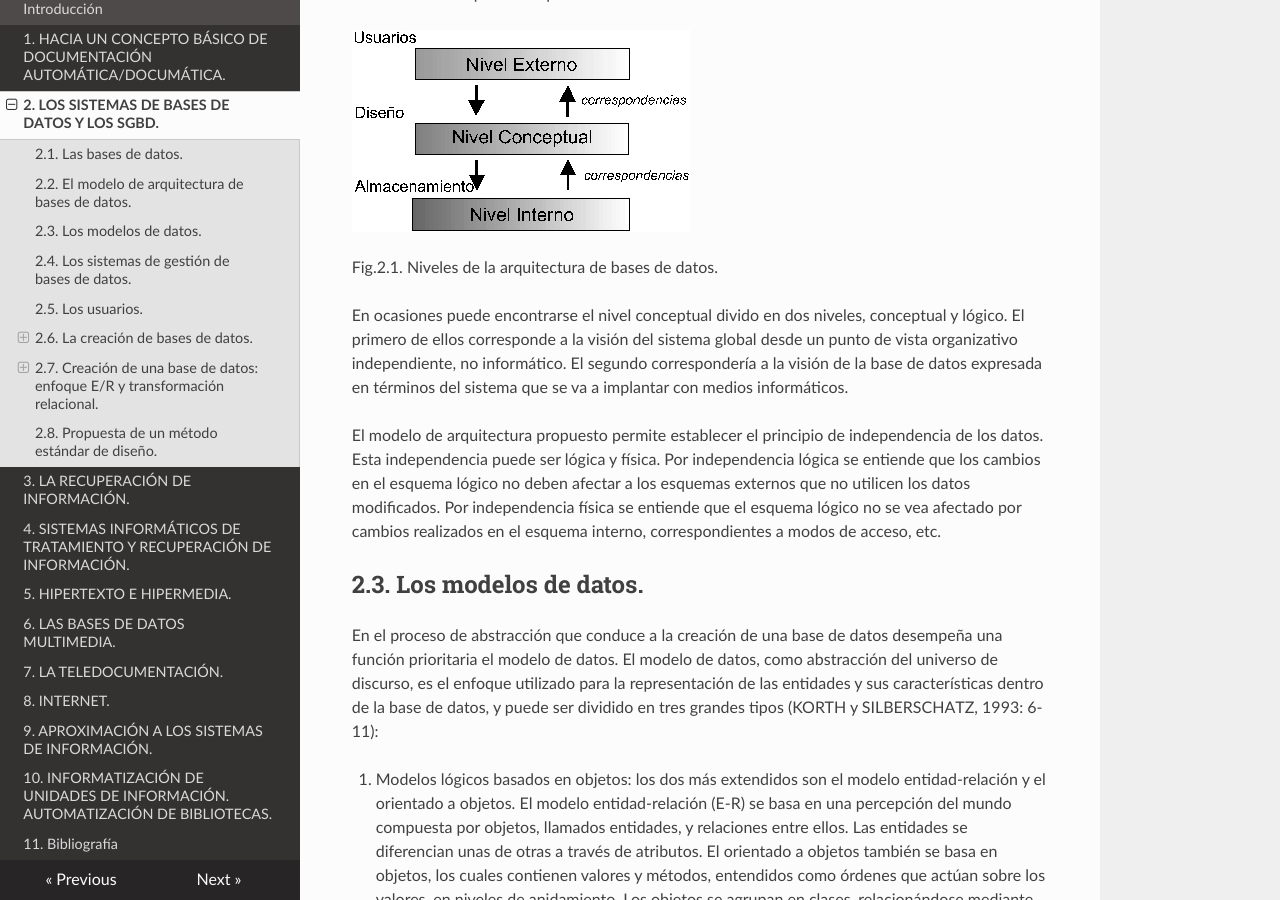
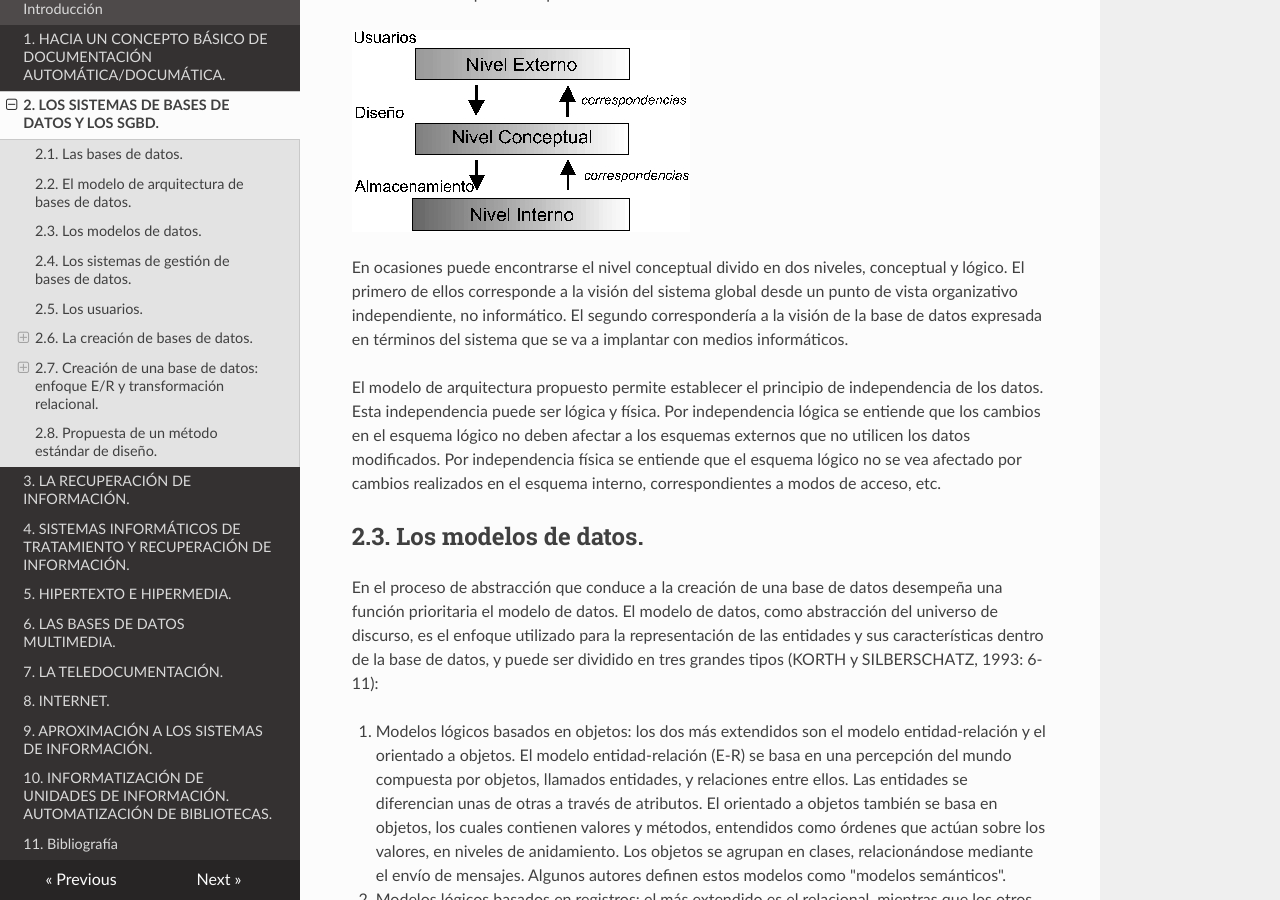
Before and after one commit to tramullas/Documatica, an MkDocs documentation site: the page built from docs/man2.md, in a window 1280 px wide and 900 px high, scrolled down 2691 px. Built offline with MkDocs 1.6.1, drawn with Linux system fonts in a browser that asks for light colours; nearby versions of some CDN libraries; some of the changed text lies outside the part shown.

Commit message:
Actualizacion7a

```diff
--- a/docs/man2.md
+++ b/docs/man2.md
@@ -102,9 +102,7 @@ conceptual e interno (KORTH y SILBERSCHATZ, 1994:5; MIGUEL y PIATTINI,
 2. Nivel conceptual: es el nivel medio de abstracción. Se trata de la representación de los datos realizada por la organización, que recoge las vistas parciales de los requerimientos de los diferentes usuarios y las aplicaciones posibles. Se configura como visión organizativa total, e incluye la definición de datos y las relaciones entre ellos.
 3. Nivel externo: es el nivel de mayor abstracción. A este nivel corresponden las diferentes vistas parciales que tienen de la base de datos los diferentes usuarios. En cierto modo, es la parte del modelo conceptual a la que tienen acceso.
 
-![fig2_1](/figs/fig2_1.jpg)
-
-Fig.2.1. Niveles de la arquitectura de bases de datos.
+![Fig.2.1. Niveles de la arquitectura de bases de datos.](/figs/fig2_1.jpg)
 
 En ocasiones puede encontrarse el nivel conceptual divido en dos
 niveles, conceptual y lógico. El primero de ellos corresponde a la
@@ -267,9 +265,7 @@ tarea cualquiera por parte del sistema de gestión de bases de datos
 8. Transferencia de los datos necesarios al área de trabajo del
    usuario.
 
-![fig2_2](/figs/fig2_2.jpg)
-
-Fig.2.2. Arquitectura de un Sistema de Bases de Datos.
+![Fig.2.2. Arquitectura de un Sistema de Bases de Datos.](/figs/fig2_2.jpg)
 
 ## **2.5. Los usuarios.**
 
```
